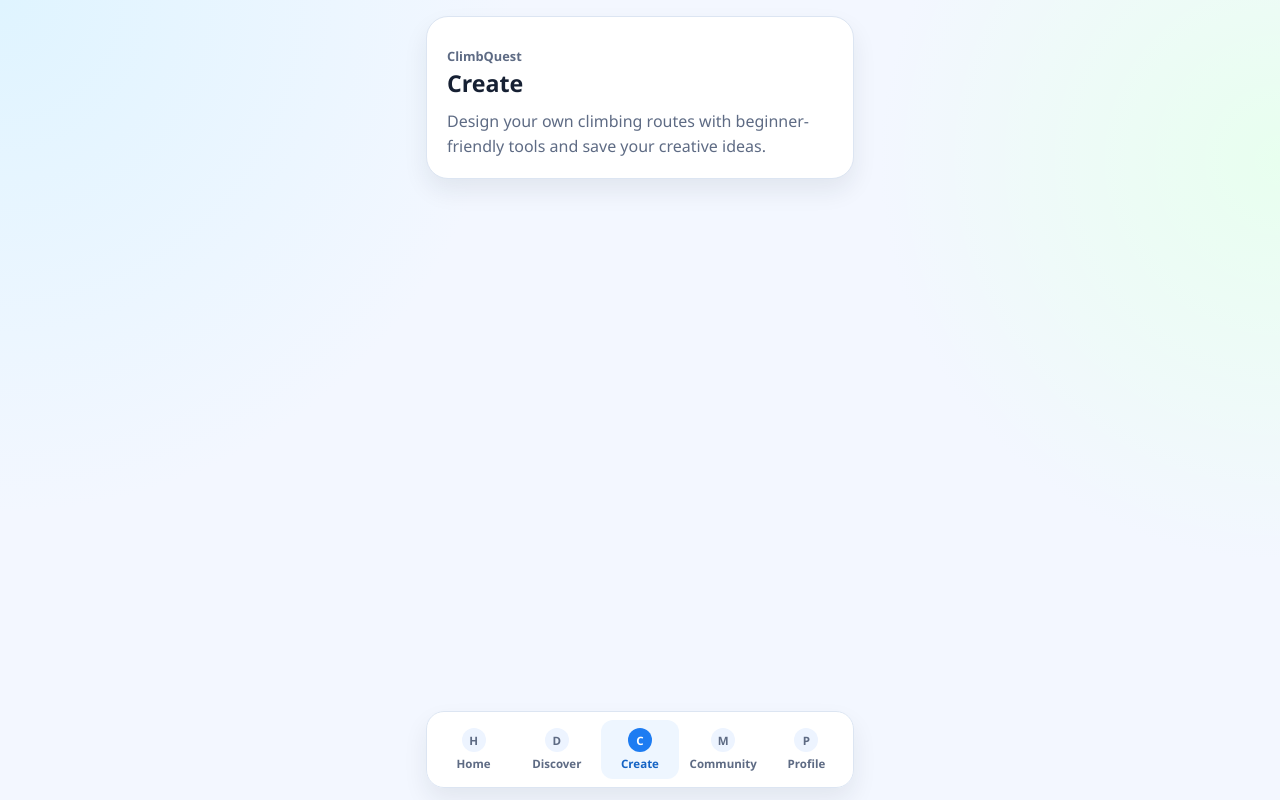
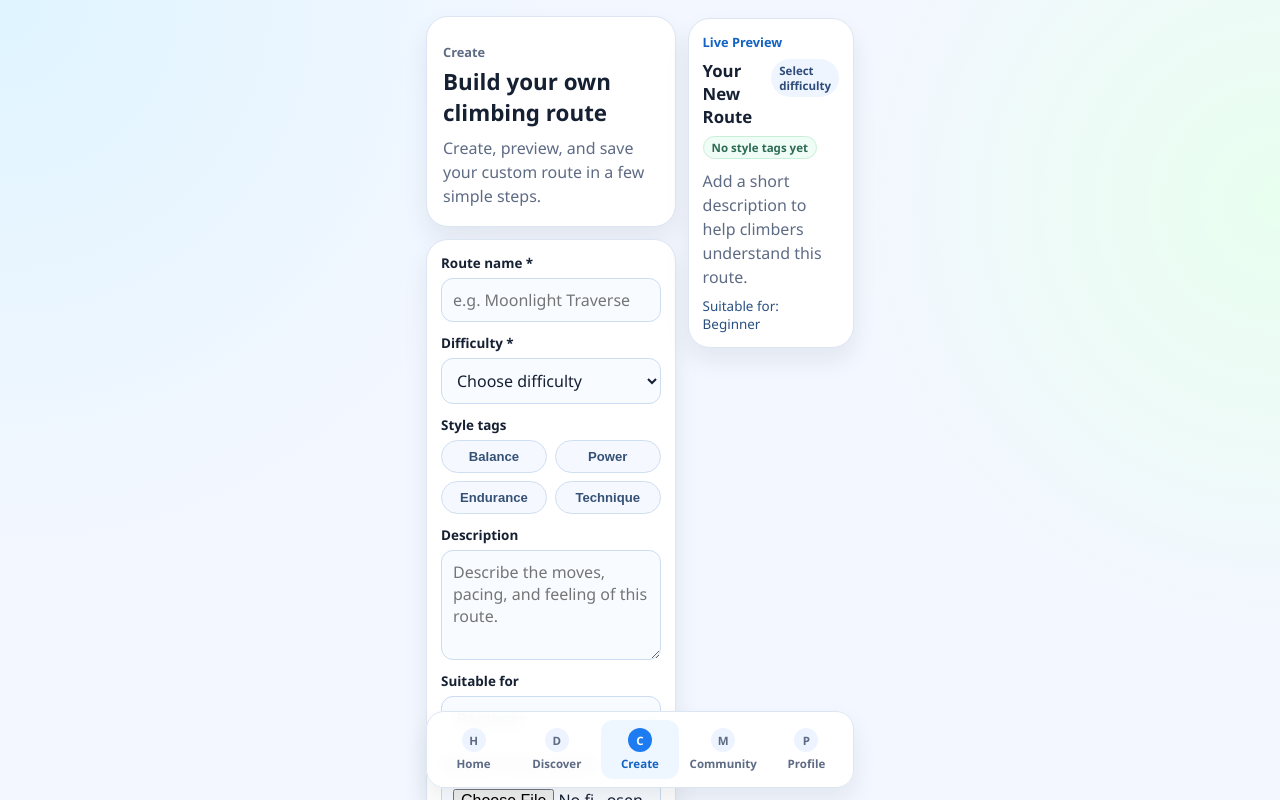
Before and after one commit to XYMMM000/CPT208-coursework, a React (Vite) app in the folder demo/: page /create in a window 1280 px wide. Shown: the top 800 px of the page. Built offline with nearby package versions, Linux system fonts and the light colour scheme.

Commit message:
create web app

```diff
--- a/demo/src/pages/CreatePage.jsx
+++ b/demo/src/pages/CreatePage.jsx
@@ -1,10 +1,232 @@
-import PageTemplate from "./PageTemplate";
+import { useMemo, useState } from "react";
+
+const CREATED_ROUTES_STORAGE_KEY = "climbquest_created_routes";
+const styleTagOptions = ["Balance", "Power", "Endurance", "Technique"];
+const levelOptions = ["Beginner", "Intermediate", "Advanced"];
 
 export default function CreatePage() {
+  const [formData, setFormData] = useState({
+    routeName: "",
+    difficulty: "",
+    styleTags: [],
+    description: "",
+    suitableFor: "Beginner",
+    imageDataUrl: ""
+  });
+  const [errors, setErrors] = useState({});
+  const [isSubmitted, setIsSubmitted] = useState(false);
+
+  const previewTitle = formData.routeName.trim() || "Your New Route";
+  const previewDifficulty = formData.difficulty || "Select difficulty";
+  const previewStyle = formData.styleTags.join(", ") || "No style tags yet";
+  const previewDescription =
+    formData.description.trim() ||
+    "Add a short description to help climbers understand this route.";
+
+  // Live text for the "Suitable for" section in preview.
+  const previewLevel = useMemo(() => formData.suitableFor, [formData.suitableFor]);
+
+  function updateField(field, value) {
+    setFormData((prev) => ({
+      ...prev,
+      [field]: value
+    }));
+    setIsSubmitted(false);
+  }
+
+  function toggleStyleTag(tag) {
+    setFormData((prev) => {
+      const alreadySelected = prev.styleTags.includes(tag);
+      const nextTags = alreadySelected
+        ? prev.styleTags.filter((item) => item !== tag)
+        : [...prev.styleTags, tag];
+
+      return {
+        ...prev,
+        styleTags: nextTags
+      };
+    });
+    setIsSubmitted(false);
+  }
+
+  function handleImageChange(event) {
+    const file = event.target.files?.[0];
+    if (!file) return;
+
+    const reader = new FileReader();
+    reader.onload = () => {
+      updateField("imageDataUrl", String(reader.result || ""));
+    };
+    reader.readAsDataURL(file);
+  }
+
+  function validateForm() {
+    const nextErrors = {};
+
+    if (!formData.routeName.trim()) {
+      nextErrors.routeName = "Route name is required.";
+    }
+    if (!formData.difficulty.trim()) {
+      nextErrors.difficulty = "Difficulty is required.";
+    }
+
+    setErrors(nextErrors);
+    return Object.keys(nextErrors).length === 0;
+  }
+
+  function handleSubmit(event) {
+    event.preventDefault();
+
+    if (!validateForm()) return;
+
+    const newRoute = {
+      id: Date.now(),
+      routeName: formData.routeName.trim(),
+      difficulty: formData.difficulty,
+      styleTags: formData.styleTags,
+      description: formData.description.trim(),
+      suitableFor: formData.suitableFor,
+      imageDataUrl: formData.imageDataUrl,
+      createdAt: new Date().toISOString()
+    };
+
+    // Save route to localStorage so the user can keep their created routes.
+    const existingRaw = localStorage.getItem(CREATED_ROUTES_STORAGE_KEY);
+    let existingRoutes = [];
+    try {
+      existingRoutes = existingRaw ? JSON.parse(existingRaw) : [];
+    } catch {
+      existingRoutes = [];
+    }
+    const nextRoutes = [newRoute, ...existingRoutes];
+    localStorage.setItem(CREATED_ROUTES_STORAGE_KEY, JSON.stringify(nextRoutes));
+
+    setIsSubmitted(true);
+    setErrors({});
+    setFormData({
+      routeName: "",
+      difficulty: "",
+      styleTags: [],
+      description: "",
+      suitableFor: "Beginner",
+      imageDataUrl: ""
+    });
+  }
+
   return (
-    <PageTemplate
-      title="Create"
-      description="Design your own climbing routes with beginner-friendly tools and save your creative ideas."
-    />
+    <section className="cq-create-page">
+      <header className="cq-create-header">
+        <p className="cq-page-eyebrow">Create</p>
+        <h2>Build your own climbing route</h2>
+        <p>Create, preview, and save your custom route in a few simple steps.</p>
+      </header>
+
+      {isSubmitted && (
+        <p className="cq-create-success" role="status">
+          Route saved successfully. Great work, route designer.
+        </p>
+      )}
+
+      <form className="cq-create-form" onSubmit={handleSubmit} noValidate>
+        <label className="cq-field">
+          <span>Route name *</span>
+          <input
+            type="text"
+            value={formData.routeName}
+            onChange={(event) => updateField("routeName", event.target.value)}
+            placeholder="e.g. Moonlight Traverse"
+          />
+          {errors.routeName && <small className="cq-field-error">{errors.routeName}</small>}
+        </label>
+
+        <label className="cq-field">
+          <span>Difficulty *</span>
+          <select
+            value={formData.difficulty}
+            onChange={(event) => updateField("difficulty", event.target.value)}
+          >
+            <option value="">Choose difficulty</option>
+            <option value="Easy">Easy</option>
+            <option value="Medium">Medium</option>
+            <option value="Hard">Hard</option>
+          </select>
+          {errors.difficulty && (
+            <small className="cq-field-error">{errors.difficulty}</small>
+          )}
+        </label>
+
+        <div className="cq-field">
+          <span>Style tags</span>
+          <div className="cq-tag-grid">
+            {styleTagOptions.map((tag) => {
+              const isActive = formData.styleTags.includes(tag);
+              return (
+                <button
+                  key={tag}
+                  type="button"
+                  className={`cq-tag-btn ${isActive ? "cq-tag-btn-active" : ""}`}
+                  onClick={() => toggleStyleTag(tag)}
+                >
+                  {tag}
+                </button>
+              );
+            })}
+          </div>
+        </div>
+
+        <label className="cq-field">
+          <span>Description</span>
+          <textarea
+            rows={4}
+            value={formData.description}
+            onChange={(event) => updateField("description", event.target.value)}
+            placeholder="Describe the moves, pacing, and feeling of this route."
+          />
+        </label>
+
+        <label className="cq-field">
+          <span>Suitable for</span>
+          <select
+            value={formData.suitableFor}
+            onChange={(event) => updateField("suitableFor", event.target.value)}
+          >
+            {levelOptions.map((level) => (
+              <option key={level} value={level}>
+                {level}
+              </option>
+            ))}
+          </select>
+        </label>
+
+        <label className="cq-field">
+          <span>Optional image upload</span>
+          <input type="file" accept="image/*" onChange={handleImageChange} />
+        </label>
+
+        <button type="submit" className="cq-primary-btn cq-create-submit">
+          Submit Route
+        </button>
+      </form>
+
+      {/* Live preview card updates as the user types. */}
+      <article className="cq-create-preview">
+        <p className="cq-page-eyebrow">Live Preview</p>
+        <div className="cq-route-top-row">
+          <h3>{previewTitle}</h3>
+          <span className="cq-route-difficulty">{previewDifficulty}</span>
+        </div>
+        <span className="cq-route-style-tag">{previewStyle}</span>
+        <p className="cq-route-description">{previewDescription}</p>
+        <p className="cq-route-reason">Suitable for: {previewLevel}</p>
+
+        {formData.imageDataUrl && (
+          <img
+            className="cq-create-preview-image"
+            src={formData.imageDataUrl}
+            alt="Uploaded route preview"
+          />
+        )}
+      </article>
+    </section>
   );
 }
--- a/demo/src/styles/climbquest.css
+++ b/demo/src/styles/climbquest.css
@@ -233,6 +233,130 @@ a {
   opacity: 0.65;
   cursor: not-allowed;
   box-shadow: none;
+}
+
+/* DIY route creation page */
+.cq-create-page {
+  display: grid;
+  gap: 12px;
+}
+
+.cq-create-header,
+.cq-create-form,
+.cq-create-preview {
+  background: var(--cq-surface);
+  border: 1px solid var(--cq-border);
+  border-radius: var(--cq-radius-lg);
+  box-shadow: var(--cq-shadow);
+}
+
+.cq-create-header {
+  padding: 18px 16px;
+}
+
+.cq-create-header h2 {
+  margin: 4px 0 0;
+  font-size: 1.4rem;
+}
+
+.cq-create-header p {
+  margin: 8px 0 0;
+  color: var(--cq-text-soft);
+  line-height: 1.5;
+}
+
+.cq-create-success {
+  margin: 0;
+  border: 1px solid #c9ecd8;
+  background: #effdf5;
+  color: #245d45;
+  border-radius: 12px;
+  padding: 10px 12px;
+  font-size: 0.85rem;
+  font-weight: 600;
+}
+
+.cq-create-form {
+  padding: 14px;
+  display: grid;
+  gap: 12px;
+}
+
+.cq-field {
+  display: grid;
+  gap: 6px;
+}
+
+.cq-field > span {
+  font-size: 0.84rem;
+  font-weight: 700;
+}
+
+.cq-field input,
+.cq-field textarea,
+.cq-field select {
+  width: 100%;
+  border: 1px solid #cddcf0;
+  border-radius: 12px;
+  background: #f8fbff;
+  padding: 10px 11px;
+  color: var(--cq-text);
+  font: inherit;
+}
+
+.cq-field textarea {
+  resize: vertical;
+  min-height: 90px;
+}
+
+.cq-field-error {
+  color: #ba2d43;
+  font-size: 0.76rem;
+  font-weight: 600;
+}
+
+.cq-tag-grid {
+  display: grid;
+  grid-template-columns: repeat(2, minmax(0, 1fr));
+  gap: 8px;
+}
+
+.cq-tag-btn {
+  border: 1px solid #d0def1;
+  border-radius: 999px;
+  background: #f5f9ff;
+  padding: 8px 10px;
+  font-size: 0.82rem;
+  font-weight: 600;
+  color: #355175;
+}
+
+.cq-tag-btn-active {
+  border-color: #82b7ff;
+  background: #eaf3ff;
+  color: var(--cq-primary-strong);
+}
+
+.cq-create-submit {
+  width: 100%;
+  justify-content: center;
+}
+
+.cq-create-preview {
+  padding: 14px;
+}
+
+.cq-create-preview h3 {
+  margin: 0;
+}
+
+.cq-create-preview-image {
+  margin-top: 12px;
+  width: 100%;
+  border-radius: 12px;
+  border: 1px solid #d2dfef;
+  object-fit: cover;
+  max-height: 220px;
 }
 
 /* Bottom tab navigation (mobile-first) */
@@ -766,4 +890,22 @@ a {
   .cq-route-grid {
     grid-template-columns: repeat(2, minmax(0, 1fr));
   }
+
+  .cq-create-page {
+    grid-template-columns: 1.2fr 0.8fr;
+    align-items: start;
+  }
+
+  .cq-create-header,
+  .cq-create-success,
+  .cq-create-form {
+    grid-column: 1 / 2;
+  }
+
+  .cq-create-preview {
+    grid-column: 2 / 3;
+    grid-row: 1 / 4;
+    position: sticky;
+    top: 18px;
+  }
 }
```
